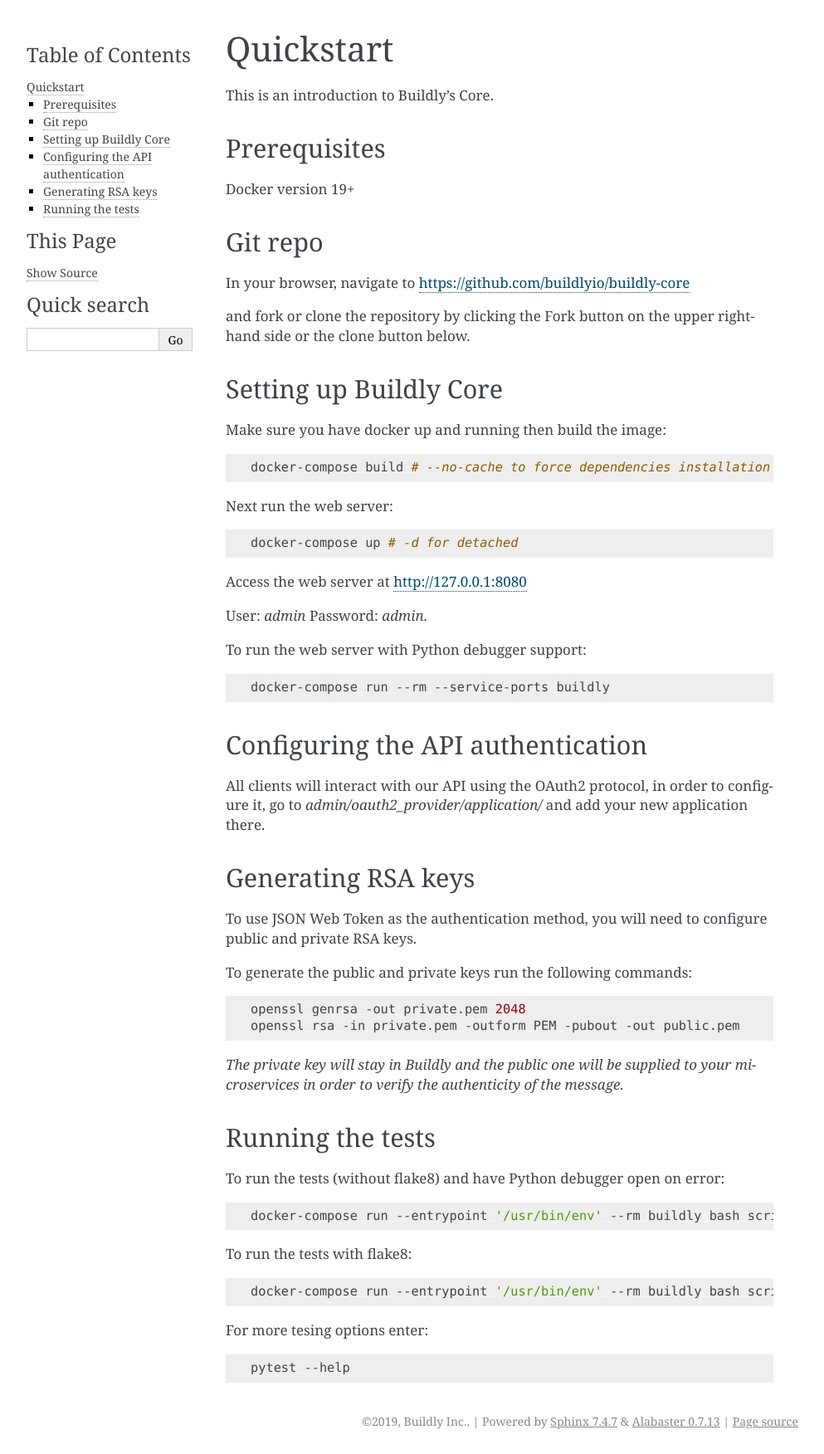
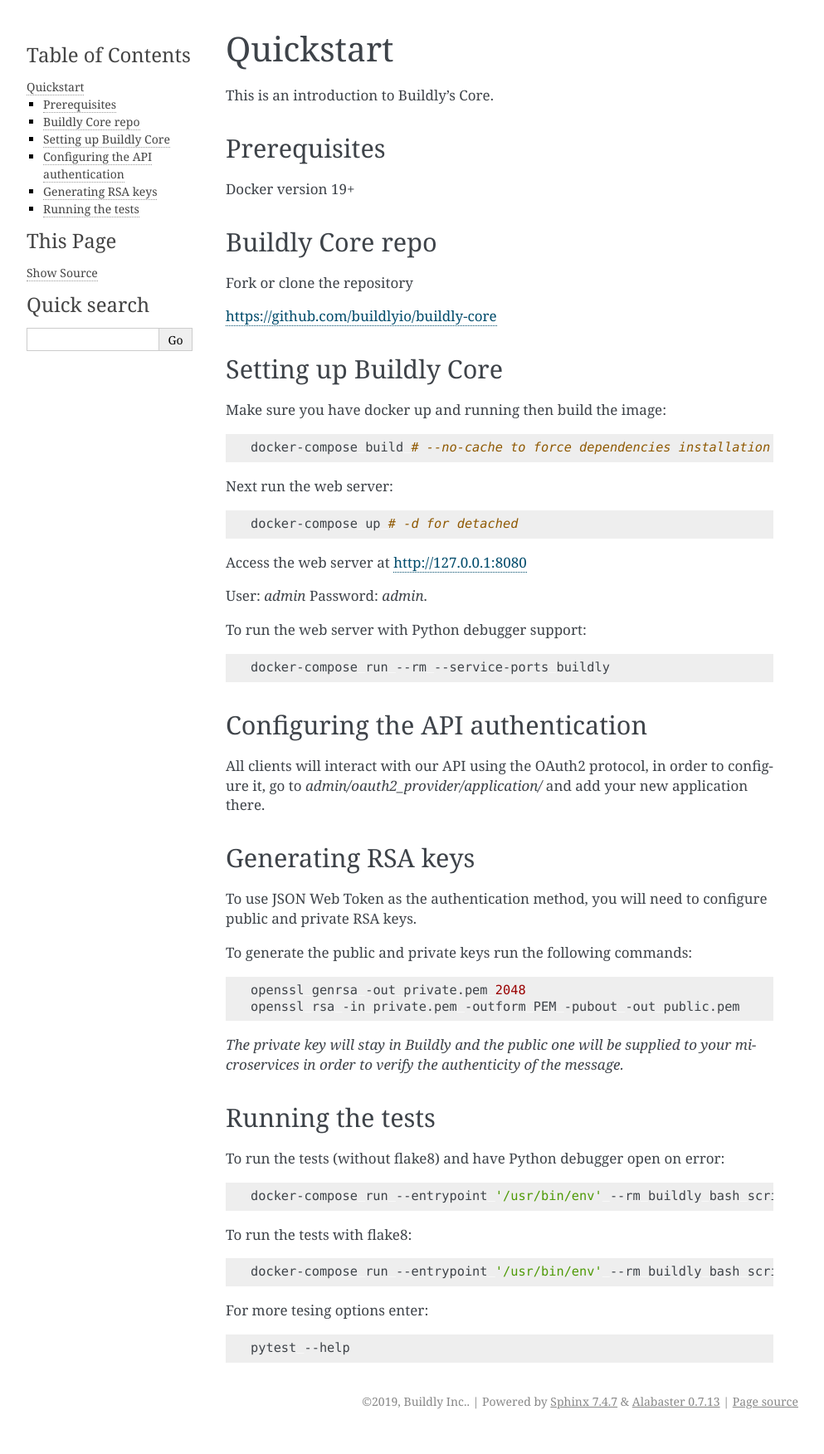
Before and after one commit to buildlyio/buildly-core, a Sphinx documentation site: the page built from docs/quickstart.rst, in a window 1280 px wide. Shown: the whole page at 83% size, without its empty margins (148-1141 px from the left). Built offline with Sphinx 7.4.7, drawn with Linux system fonts in a browser that asks for light colours; after the commit the page ends 1728 px from its top, so only the background shows below that.

Commit message:
Update to headers

```diff
--- a/docs/quickstart.rst
+++ b/docs/quickstart.rst
@@ -10,12 +10,13 @@
 
 Docker version 19+
 
-Git repo
+Buildly Core repo
 ----------
 
-In your browser, navigate to https://github.com/buildlyio/buildly-core
+Fork or clone the repository
 
-and fork or clone the repository by clicking the Fork button on the upper right-hand side or the clone button below.
+https://github.com/buildlyio/buildly-core
+
 
 Setting up Buildly Core
 ----------
```
